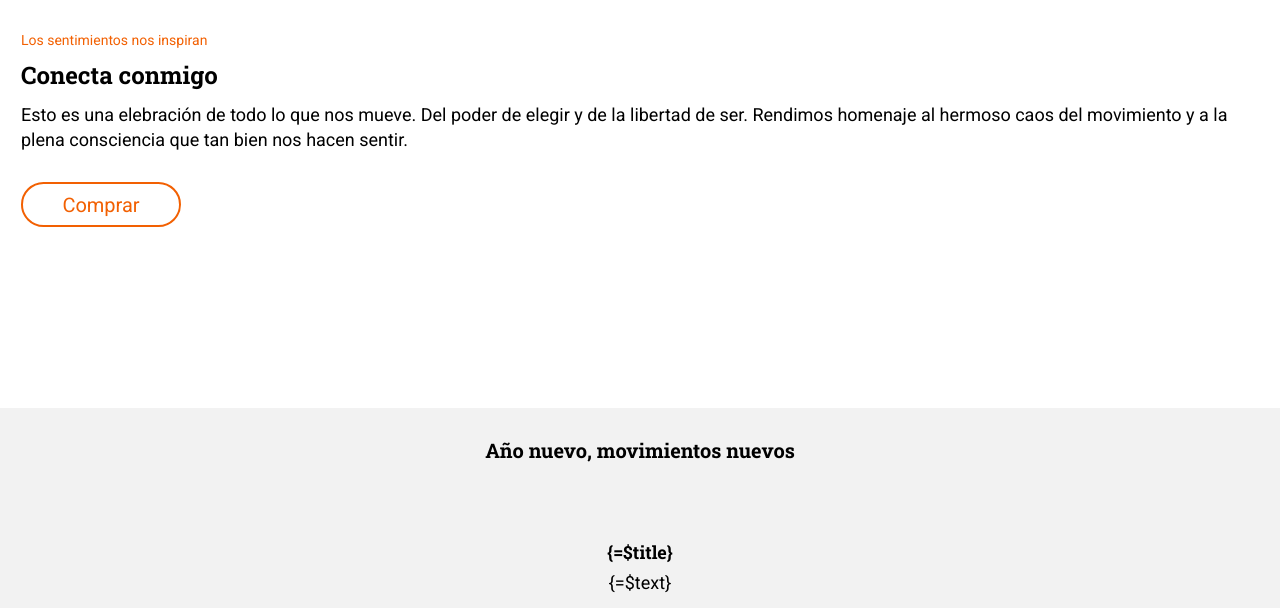
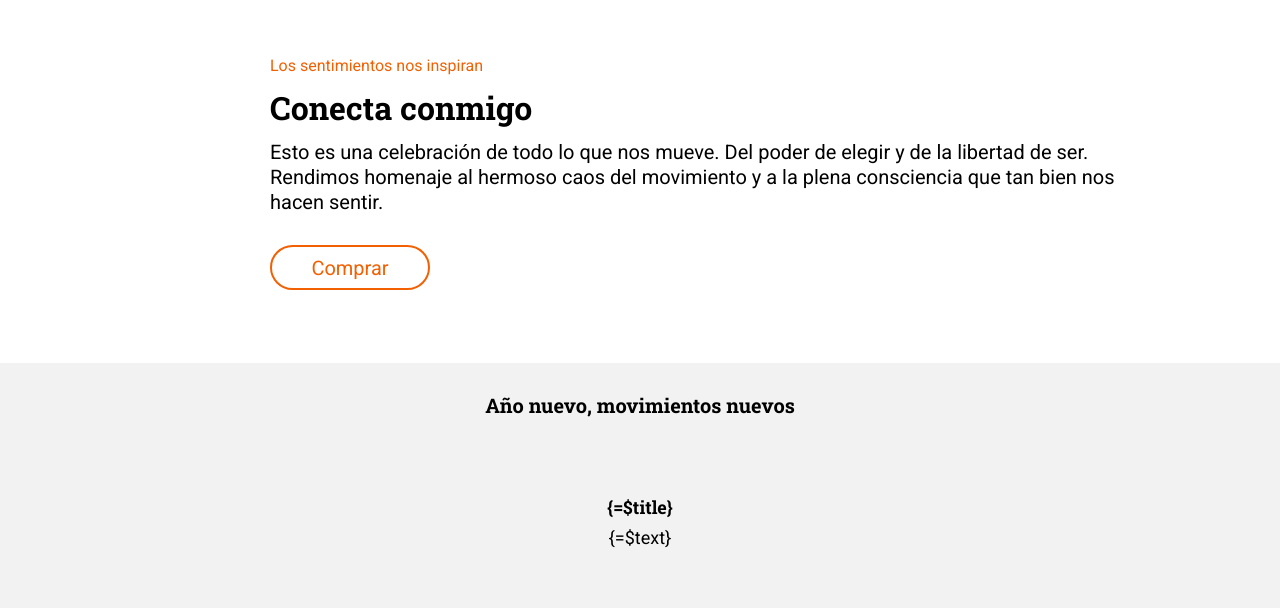
Before and after one commit to Adalab/modulo-1-evaluacion-final-MBueno992, a website built with Vite: page src/index.html in a window 1280 px wide. Shown: the part 802-1410 px from the top of the page. Built offline with nearby package versions, Linux system fonts and the light colour scheme.

Commit message:
section ppal medias OK

```diff
--- a/src/index.html
+++ b/src/index.html
@@ -13,7 +13,7 @@
   <body>
     <load src="./partials/header.html"/>
     <main>
-      <load src="./partials/connect.html"/>
+      <load src="./partials/sectionPpal.html"/>
       <load src="./partials/newyear.html"/>
     </main>
     <load src="./partials/footer.html"/>
--- a/src/partials/connect.html
+++ b/src/partials/sectionPpal.html
@@ -2,7 +2,7 @@
     <p class="connect__inspire">Los sentimientos nos inspiran</p>
     <article class="connect__ppal">
         <h2 class="connect__ppal--title">Conecta conmigo</h2>
-        <p class="connect__ppal--text">Esto es una elebración de todo lo que nos mueve. Del poder de elegir y de la libertad de ser. Rendimos homenaje al hermoso caos del movimiento y a la plena consciencia que tan bien nos hacen sentir.</p>
+        <p class="connect__ppal--text">Esto es una celebración de todo lo que nos mueve. Del poder de elegir y de la libertad de ser. Rendimos homenaje al hermoso caos del movimiento y a la plena consciencia que tan bien nos hacen sentir.</p>
     </article>
     <button class="connect__buy">Comprar</button>
 </section>
--- a/src/scss/layout/_connect.scss
+++ b/src/scss/layout/_sectionPpal.scss
@@ -1,23 +1,40 @@
 .connect {
-  margin-left: 21px;
-  margin-right: 12px;
-  margin-top: 34px;
-  height: 376px;
+  margin: 34px 12px 51px 21px ;
+  @media (min-width:768px){
+    margin: 37px 41px 61px 37px ;
+  }
+  @media (min-width:1200px){
+    margin: 58px 136px 73px 270px ;
+  }
   &__inspire {
     color: $colorBrightOrange;
     font-family: $fontReg;
     font-size: 1.4rem;
+    @media (min-width:768px){
+      font-size: 1.6rem;
+    }
   }
   &__ppal {
+
     &--title {
       font-family: $fontSlab;
       font-size: 2.4rem;
       padding: 11px 0;
+      @media (min-width:768px){
+        font-size: 3.2rem;
+      }
     }
     &--text {
       font-family: $fontReg;
       font-size: 1.8rem;
       line-height: 25px;
+      @media (min-width:768px){
+        font-size: 2rem;
+      }
+      @media(min-width:1200px){
+        width: 869px;
+      }
+
     }
   }
   &__buy {
--- a/src/scss/main.scss
+++ b/src/scss/main.scss
@@ -1,6 +1,6 @@
 @import 'core/variables';
 @import 'core/reset';
 @import 'layout/header';
-@import 'layout/connect';
+@import 'layout/sectionPpal';
 @import 'layout/newyear';
 @import 'layout/footer';
```
